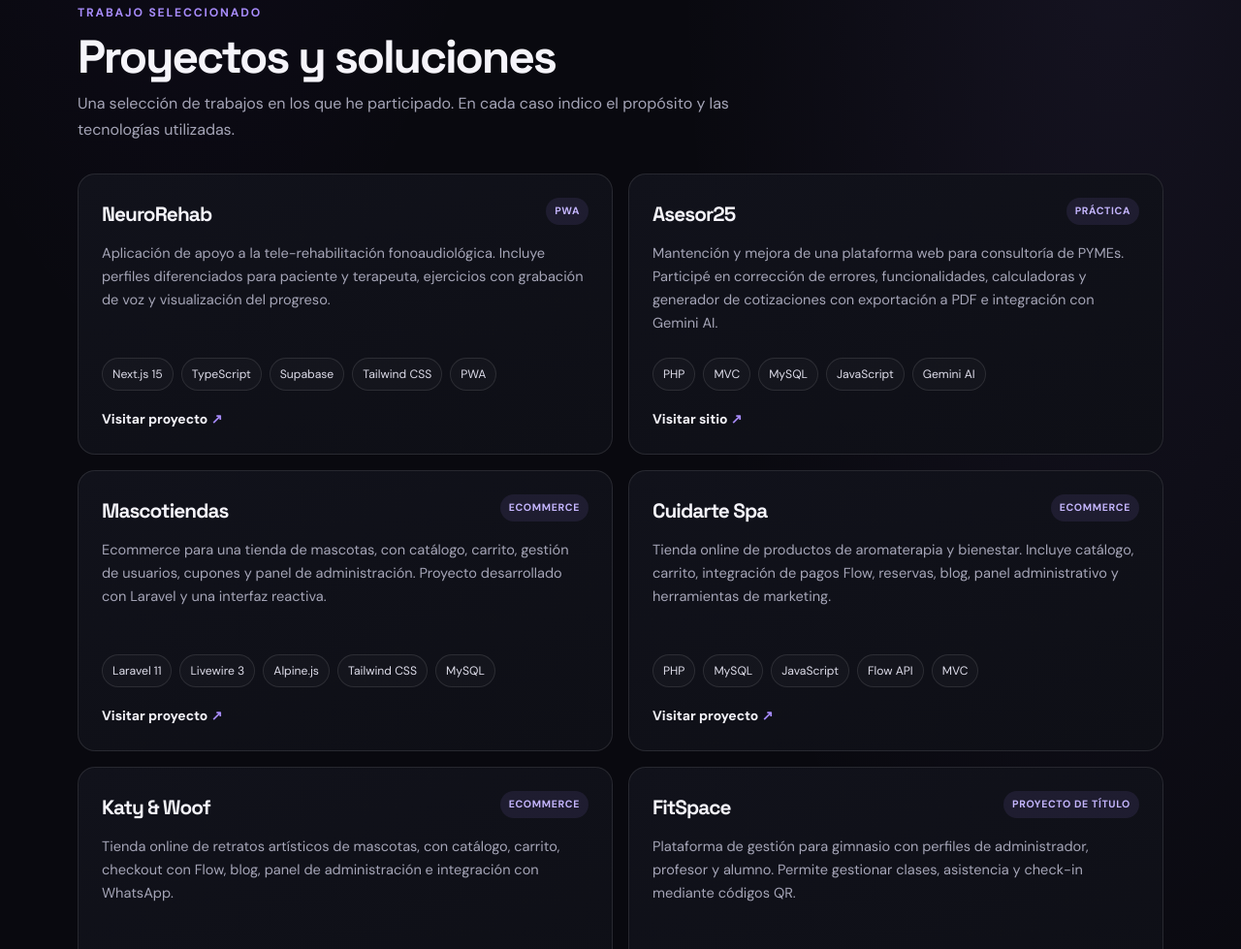
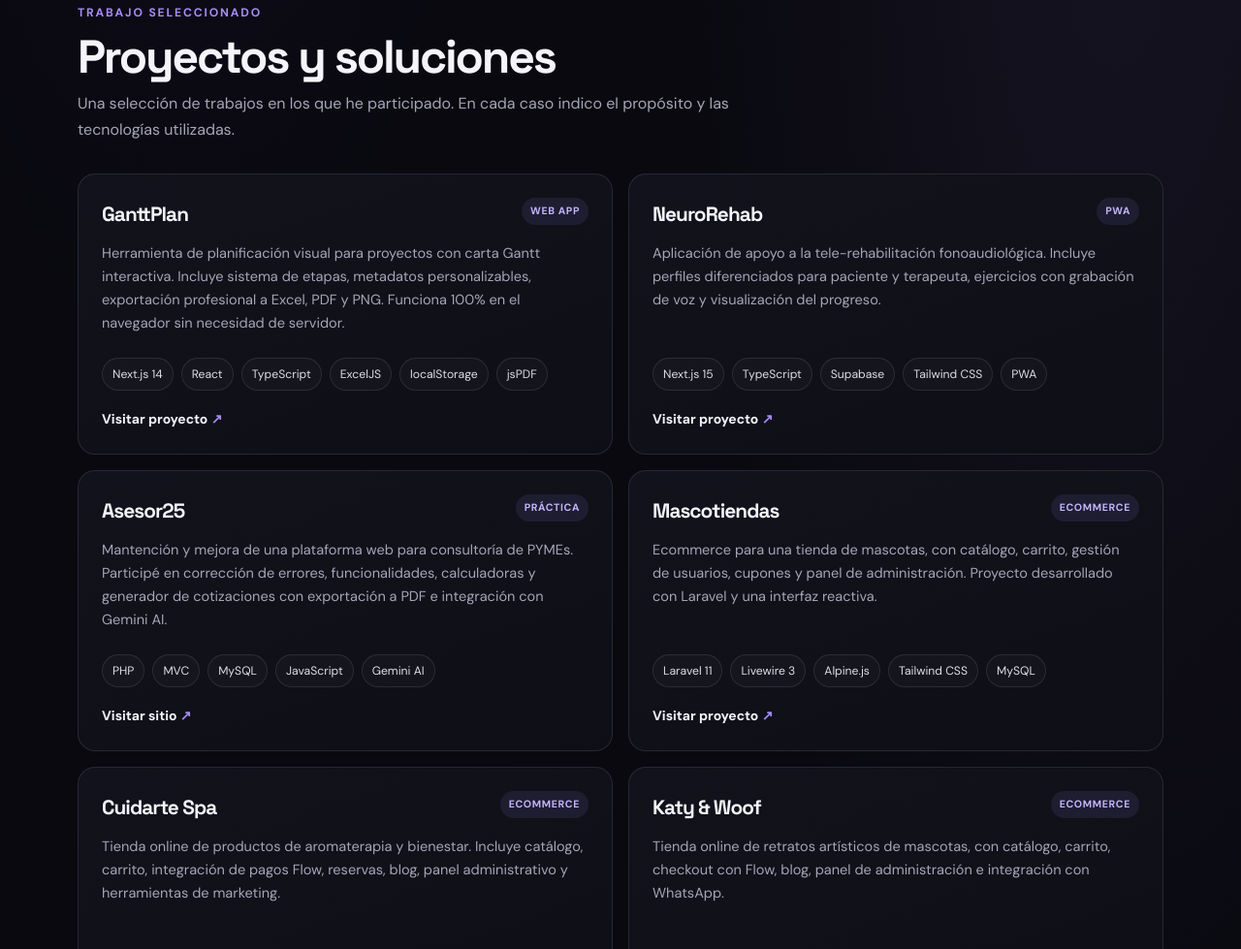
Before and after one commit to xRazy1217/xRazy1217.github.io, a plain HTML site: page index.html in a window 1280 px wide. Shown: the part 2127-3106 px from the top of the page at 97% size. Drawn offline with Linux system fonts and the light colour scheme.

Commit message:
Agregar proyecto GanttPlan al portafolio

```diff
--- a/index.html
+++ b/index.html
@@ -118,6 +118,12 @@
         <div class="section-head"><div class="kicker">Trabajo seleccionado</div><h2>Proyectos y soluciones</h2><p>Una selección de trabajos en los que he participado. En cada caso indico el propósito y las tecnologías utilizadas.</p></div>
         <div class="projects">
           <article class="project">
+            <div class="project-top"><h3>GanttPlan</h3><span class="project-type">Web App</span></div>
+            <p>Herramienta de planificación visual para proyectos con carta Gantt interactiva. Incluye sistema de etapas, metadatos personalizables, exportación profesional a Excel, PDF y PNG. Funciona 100% en el navegador sin necesidad de servidor.</p>
+            <div class="tags"><span class="tag">Next.js 14</span><span class="tag">React</span><span class="tag">TypeScript</span><span class="tag">ExcelJS</span><span class="tag">localStorage</span><span class="tag">jsPDF</span></div>
+            <a class="project-link" href="https://ganttplan.vercel.app" target="_blank" rel="noopener noreferrer">Visitar proyecto <span>↗</span></a>
+          </article>
+          <article class="project">
             <div class="project-top"><h3>NeuroRehab</h3><span class="project-type">PWA</span></div>
             <p>Aplicación de apoyo a la tele-rehabilitación fonoaudiológica. Incluye perfiles diferenciados para paciente y terapeuta, ejercicios con grabación de voz y visualización del progreso.</p>
             <div class="tags"><span class="tag">Next.js 15</span><span class="tag">TypeScript</span><span class="tag">Supabase</span><span class="tag">Tailwind CSS</span><span class="tag">PWA</span></div>
```
